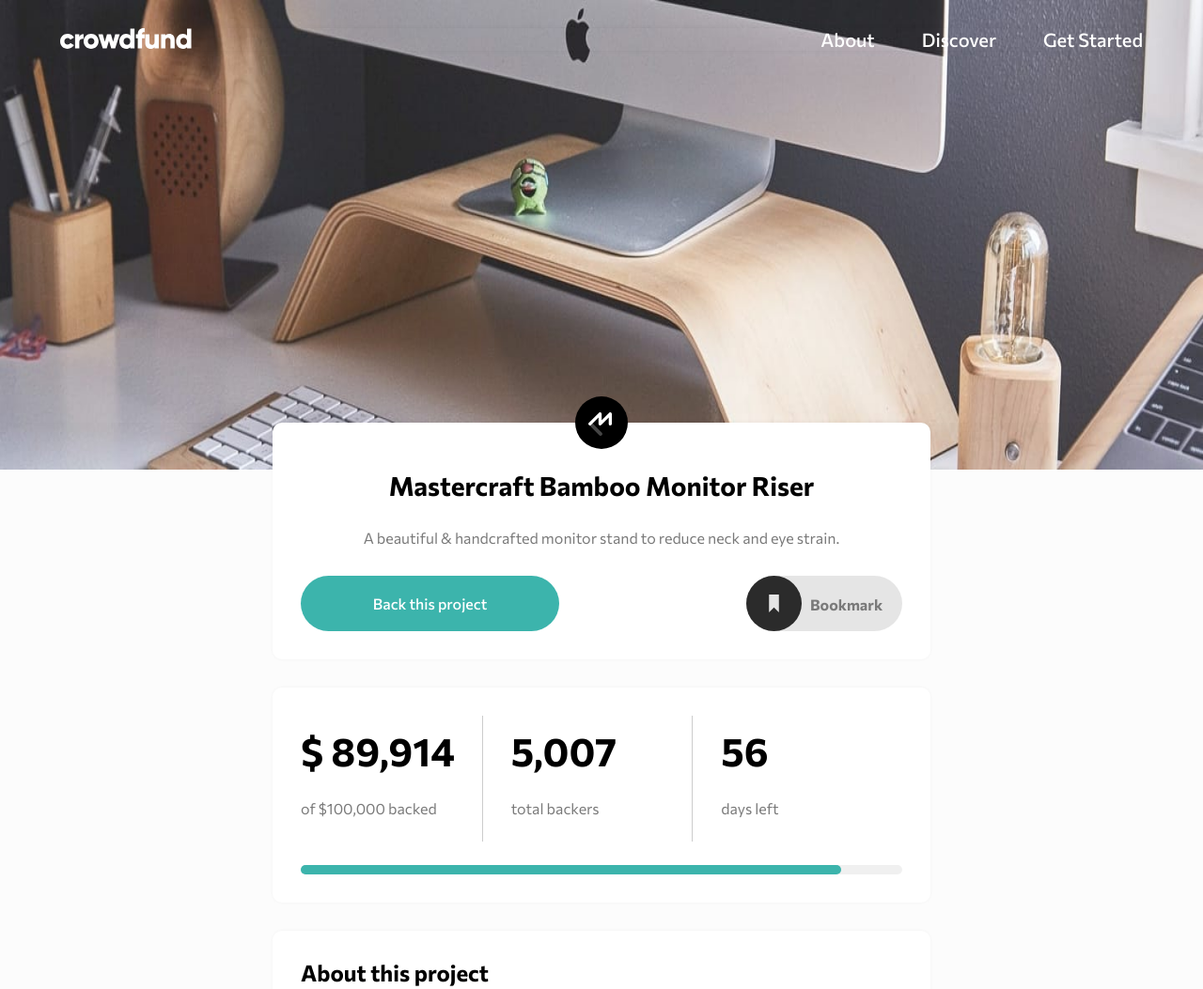
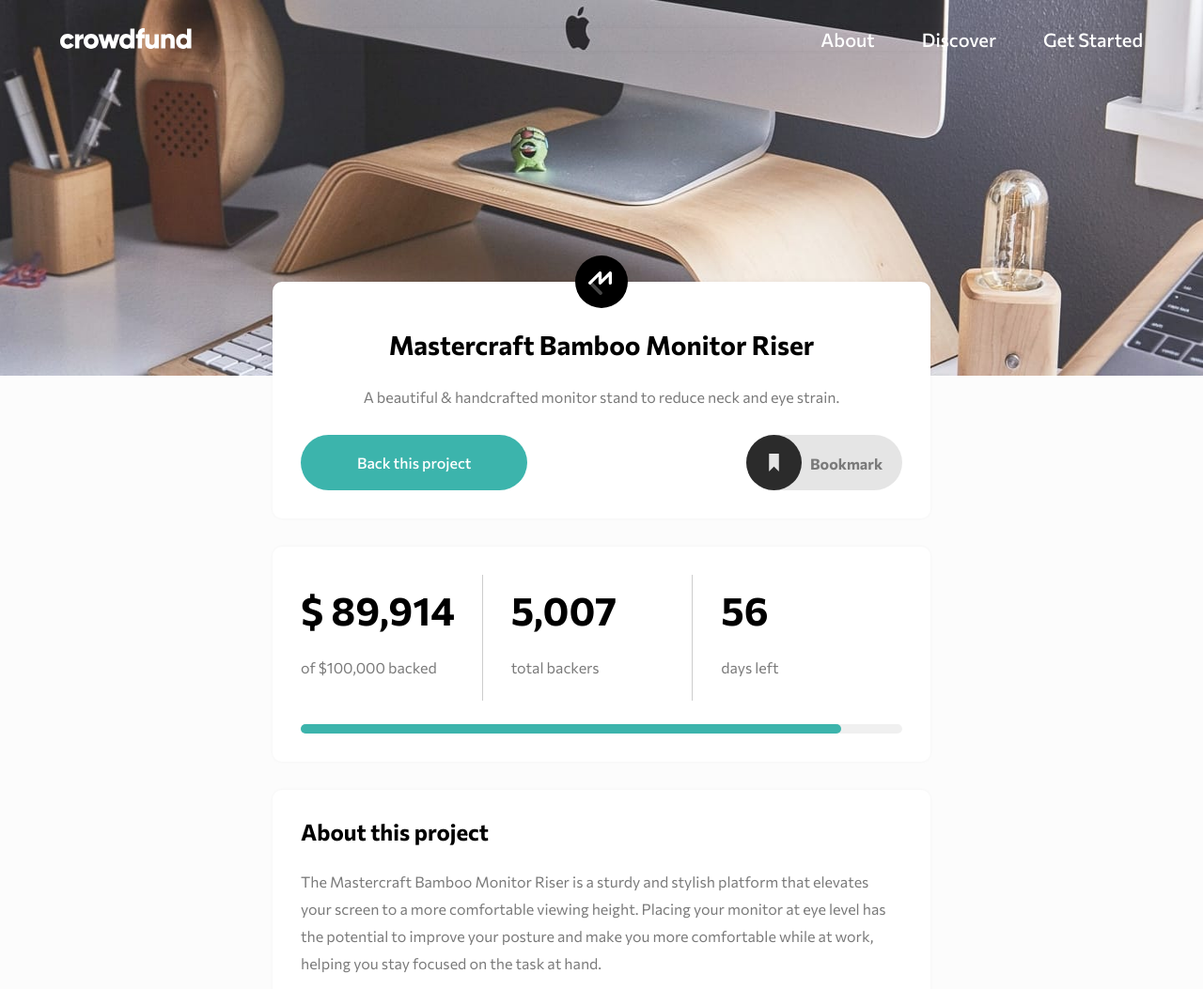
Before and after one commit to Dng120696/crowdfunding-product-page, a plain HTML site: page index.html in a window 1280 px wide. Shown: the top 1053 px of the page at 94% size. Drawn offline with Linux system fonts and the light colour scheme.

Commit message:
initial commit

```diff
--- a/style.css
+++ b/style.css
@@ -216,7 +216,7 @@ header {
 /* MAIN SECTION */
 main {
   text-align: center;
-  margin-top: -5rem;
+  margin-top: -10rem;
   background-color: rgba(0, 0, 0, 0.01);
 }
 .box {
@@ -242,7 +242,7 @@ main {
   gap: 1rem;
 }
 .btn-back-project {
-  padding: clamp(1.2rem, 1.4vw, 1.5rem) clamp(3.5rem, 6vw, 8rem);
+  padding: clamp(1.2rem, 1.4vw, 1.5rem) clamp(3.5rem, 5vw, 6rem);
 }
 .btn-bookmark {
   position: relative;
@@ -462,7 +462,7 @@ input[type="radio"] {
   header {
     background: url(./images/image-hero-desktop.jpg) no-repeat center center/
       100% 100%;
-      height: 50rem;
+      height: 40rem;
   }
   .flex-col {
     flex-direction: row;
```
